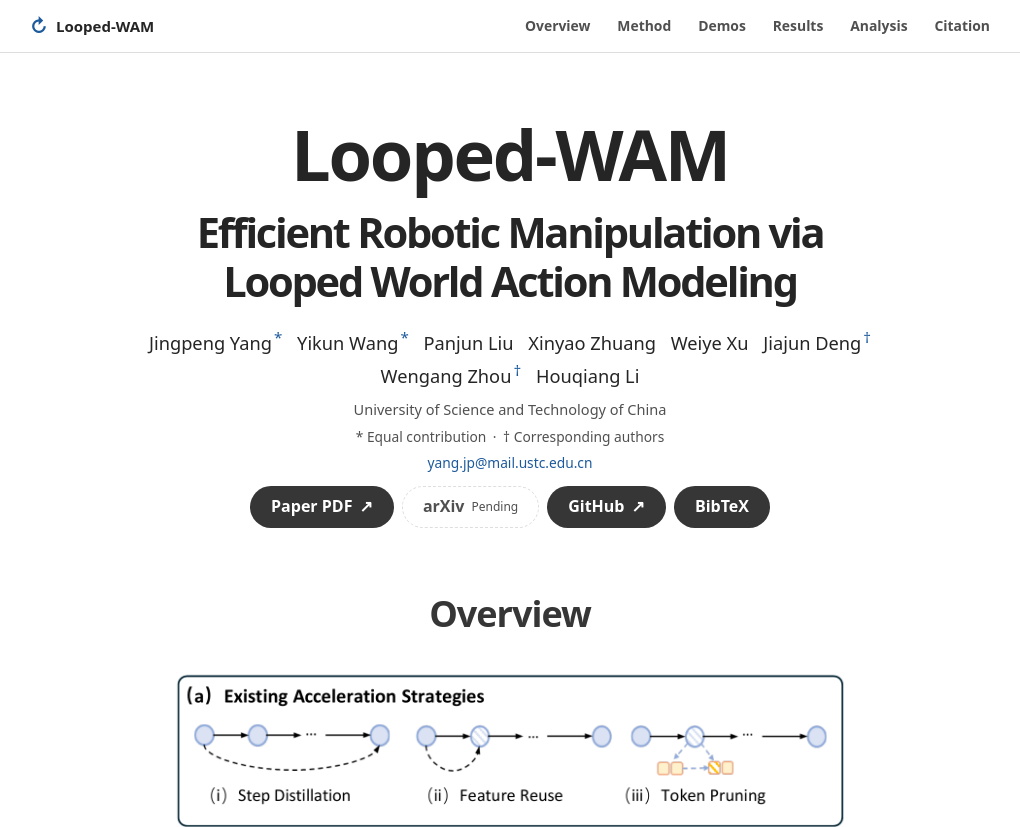
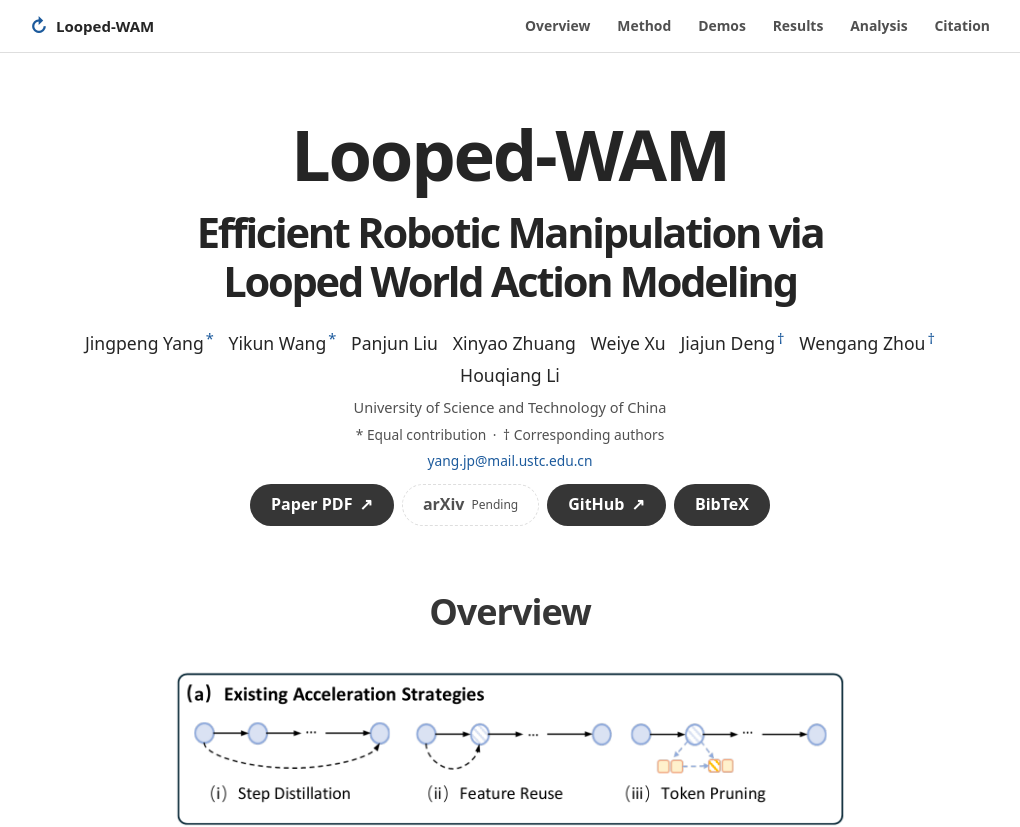
Before and after one commit to Looped-WAM/looped-wam.github.io, a plain HTML site: page index.html in a window 1280 px wide. Shown: the top 827 px of the page, without its empty margins (130-1150 px from the left). Drawn offline with Linux system fonts and the light colour scheme.

Commit message:
Keep desktop author names on one line and version the stylesheet

```diff
--- a/index.html
+++ b/index.html
@@ -19,7 +19,7 @@
   <meta name="citation_author" content="Houqiang Li">
   <title>Looped-WAM | Efficient Robotic Manipulation</title>
   <link rel="stylesheet" href="./assets/bulma.min.css">
-  <link rel="stylesheet" href="./style.css">
+  <link rel="stylesheet" href="./style.css?v=fc05976aa4">
   <script src="./script.js" defer></script>
 </head>
 <body id="top">
--- a/style.css
+++ b/style.css
@@ -116,13 +116,15 @@ h1, h2, h3 { text-align: center; text-wrap: balance; }
   justify-content: center;
   flex-wrap: wrap;
   gap: .25rem .92rem;
-  max-width: 760px;
+  max-width: 960px;
   margin: 0 auto 5px;
   padding: 0;
   list-style: none;
-  font-size: clamp(.93rem, 1.6vw, 1.14rem);
+  font-size: clamp(.93rem, 1.6vw, 1.1rem);
   font-weight: 500;
 }
+
+.authors li { white-space: nowrap; }
 
 .affiliation { margin: 7px 0 0; color: var(--muted); font-size: .91rem; }
 .authors sup {
@@ -318,6 +320,10 @@ tbody th { font-weight: 620; }
 .copy-status { max-width: 800px; margin: 8px auto 0; min-height: 1.6em; color: var(--muted); font-size: .8rem; }
 
 
+@media (max-width: 1023px) {
+  .authors { max-width: 520px; }
+}
+
 @media (max-width: 860px) {
   .analysis-grid { grid-template-columns: minmax(0, 1fr); }
 }
@@ -343,6 +349,7 @@ tbody th { font-weight: 620; }
 }
 
 @media (max-width: 350px) {
+  .authors { display: grid; grid-template-columns: repeat(2, max-content); column-gap: 1rem; }
   nav { display: grid; grid-template-columns: repeat(3, 1fr); text-align: center; column-gap: 16px; }
   .author-notes { font-size: .75rem; }
   #results th, #results td { padding-inline: 5px; }
```
